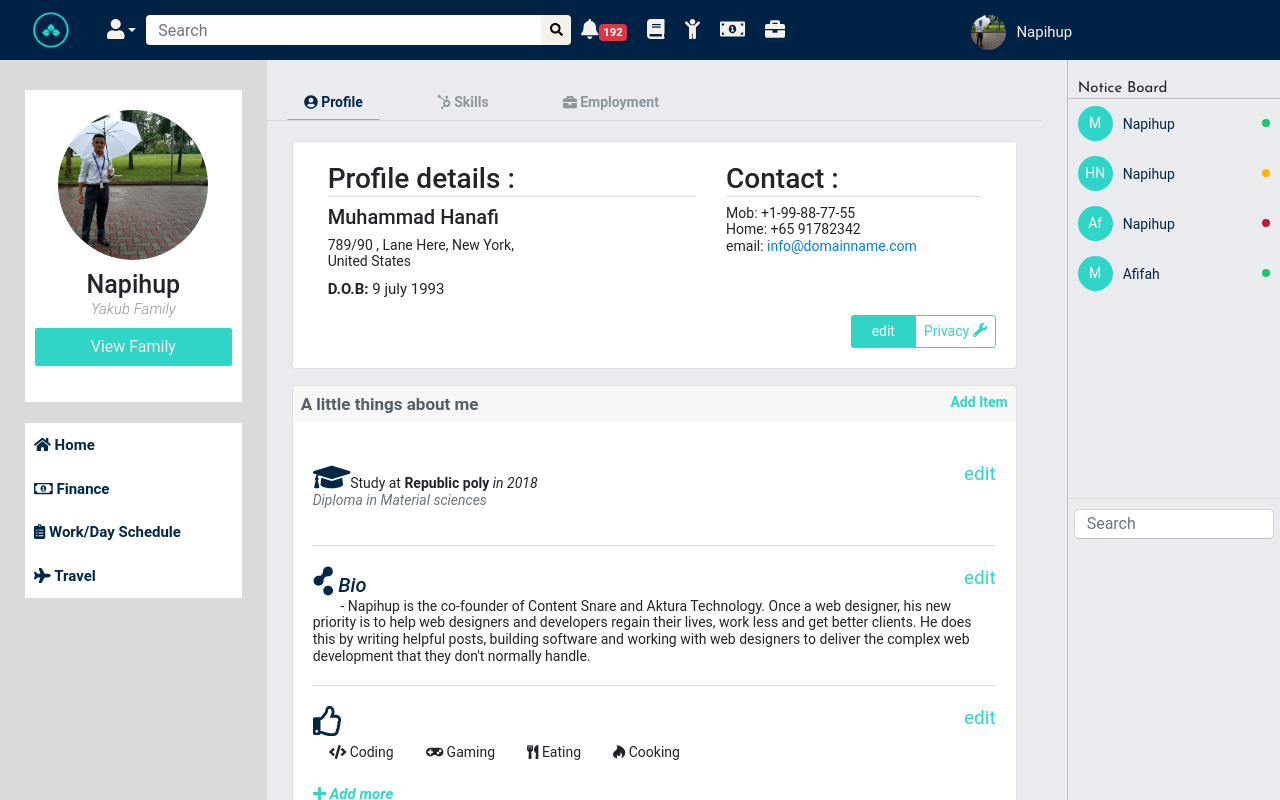
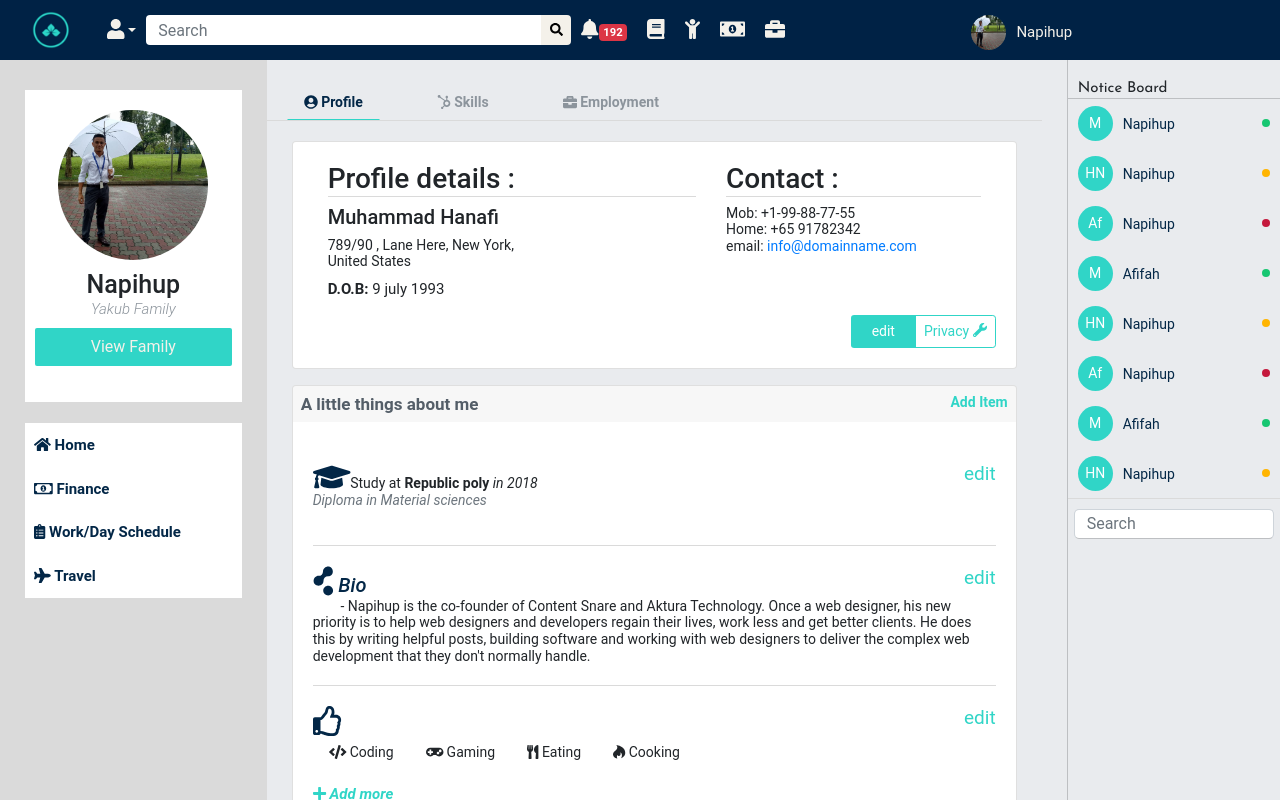
Before and after one commit to Napihups/IFFAH-CLIENT, an Angular app: page /user in a window 1280 px wide. Built offline with nearby package versions, Linux system fonts and the light colour scheme.

Commit message:
making the right side notice board as a component and transferring css classes to the new component

```diff
--- /dev/null
+++ b/src/app/user/components/notice-board/notice-board.component.css
@@ -0,0 +1,110 @@
+
+
+.right-bar {
+    float: left;
+    margin-left: 0 !important;
+    margin-top: 50px !important;
+    /*background: green !important; */
+    width: 100% !important;
+    height: 630px;
+    overflow-y: scroll;
+}
+
+.side-bar-header{
+    padding-left: 10px;
+    background:;
+    margin-top: 80px;
+    font-size: 15px;
+    font-family: 'Josefin Sans', sans-serif !important;
+    border-bottom: 1px solid #bdbfc2;
+    margin-bottom: 0px;
+}
+
+.online-list{
+    list-style: none;
+}
+
+
+.list-group-item{
+    background: transparent;
+    border: none;
+    padding: 0;
+    height: 400px;
+    /*position: absolute;*/
+    overflow: auto;
+    /*border-bottom: 1px solid #bdbfc2;*/
+}
+
+
+
+.list-group-item .list-item{
+    /*background: pink;*/
+    height: 50px;
+    vertical-align: center;
+    padding: 10px;
+    padding-top: 7px;
+    /*padding-bottom: 10px;*/
+    width: 100%;
+}
+
+.list-group-item p{
+    font-size: 14px;
+    color: #032747;
+    /*background: blue;*/
+    padding-top: 10px;
+    float: left;
+}
+
+.list-group-item .list-item:hover{
+    background: #dadada;
+}
+
+.flag-dot{
+    float: right;
+  width: 8px;
+  height:8px;
+  margin-top:13px;
+  /*border: 1px solid rgba(0, 0, 0, .2);*/
+  /*background: #17C671;*/
+  border-radius: 50%
+}
+
+.avatar{
+    float: left;
+    background: #30D5C7;
+    width: 35px;
+    height: 35px;
+    line-height: 25px;
+    border-radius: 50%;
+    margin-right: 10px;
+    margin-top: 0px;
+    text-align: center;
+    padding-top: 5px;
+    color:#fff;
+}
+
+
+#searchUserForm {
+    border-top: 1px solid #dadada;
+    text-align: center;
+    padding-right: 6px;
+    padding-left:  6px;
+}
+#searchUserForm .form-control{
+    margin-top: 10px;
+    height: 30px;
+    width: 100%;
+    /*padding: 0px;*/
+    /*border: none;*/
+    border-bottom: 1px solid #bdbfc2;
+    border-radius: 5px;
+    line-height: 60px;
+    /*background: transparent;*/
+}
+
+
+.right-bar-text{
+    margin-top: 100px !important;
+    padding: 0 20px;
+    font-style: italic;
+}
--- /dev/null
+++ b/src/app/user/components/notice-board/notice-board.component.html
@@ -0,0 +1,92 @@
+
+
+
+<h1 class="side-bar-header">Notice Board</h1>
+<ul class="list-group-item online-list">
+
+	<!-- <p class="text-muted right-bar-text">You don't have any friends,<br><a href="#"> add new friends ?</a></p> -->
+	<li class="list-item">
+		<a href="#">
+			<span class="d-inline avatar">M</span><p class="d-inline">Napihup</p> <span class="flag-dot bg-success d-inline"></span>
+		</a>
+	</li>
+	<li class="list-item">
+		<a href="#">
+			<span class="d-inline avatar">HN</span><p class="d-inline">Napihup</p> <span class="flag-dot bg-warning d-inline"></span>
+		</a>
+	</li>
+	<li class="list-item">
+		<a href="#">
+			<span class="d-inline avatar">Af</span><p class="d-inline">Napihup</p> <span class="flag-dot bg-danger d-inline"></span>
+		</a>
+	</li>
+	<li class="list-item">
+		<a href="#">
+			<span class="d-inline avatar">M</span><p class="d-inline">Afifah</p> <span class="flag-dot bg-success d-inline"></span>
+		</a>
+	</li>
+	<li class="list-item">
+		<a href="#">
+			<span class="d-inline avatar">HN</span><p class="d-inline">Napihup</p> <span class="flag-dot bg-warning d-inline"></span>
+		</a>
+	</li>
+	<li class="list-item">
+		<a href="#">
+			<span class="d-inline avatar">Af</span><p class="d-inline">Napihup</p> <span class="flag-dot bg-danger d-inline"></span>
+		</a>
+	</li>
+	<li class="list-item">
+		<a href="#">
+			<span class="d-inline avatar">M</span><p class="d-inline">Afifah</p> <span class="flag-dot bg-success d-inline"></span>
+		</a>
+	</li>
+	<li class="list-item">
+		<a href="#">
+			<span class="d-inline avatar">HN</span><p class="d-inline">Napihup</p> <span class="flag-dot bg-warning d-inline"></span>
+		</a>
+	</li>
+	<li class="list-item">
+		<a href="#">
+			<span class="d-inline avatar">Af</span><p class="d-inline">Napihup</p> <span class="flag-dot bg-danger d-inline"></span>
+		</a>
+	</li>
+	<li class="list-item">
+		<a href="#">
+			<span class="d-inline avatar">M</span><p class="d-inline">Afifah</p> <span class="flag-dot bg-success d-inline"></span>
+		</a>
+	</li>
+	<li class="list-item">
+		<a href="#">
+			<span class="d-inline avatar">HN</span><p class="d-inline">Napihup</p> <span class="flag-dot bg-warning d-inline"></span>
+		</a>
+	</li>
+	<li class="list-item">
+		<a href="#">
+			<span class="d-inline avatar">Af</span><p class="d-inline">Napihup</p> <span class="flag-dot bg-danger d-inline"></span>
+		</a>
+	</li>
+	<li class="list-item">
+		<a href="#">
+			<span class="d-inline avatar">M</span><p class="d-inline">Afifah</p> <span class="flag-dot bg-success d-inline"></span>
+		</a>
+	</li>
+	<li class="list-item">
+		<a href="#">
+			<span class="d-inline avatar">HN</span><p class="d-inline">Napihup</p> <span class="flag-dot bg-warning d-inline"></span>
+		</a>
+	</li>
+	<li class="list-item">
+		<a href="#">
+			<span class="d-inline avatar">Af</span><p class="d-inline">Napihup</p> <span class="flag-dot bg-danger d-inline"></span>
+		</a>
+	</li>
+	<li class="list-item">
+		<a href="#">
+			<span class="d-inline avatar">M</span><p class="d-inline">Afifah</p> <span class="flag-dot bg-success d-inline"></span>
+		</a>
+	</li>
+
+</ul>
+<div id="searchUserForm" class="form-group">
+	<input class="form-control" placeholder="Search">
+</div>
--- /dev/null
+++ b/src/app/user/components/notice-board/notice-board.component.ts
@@ -0,0 +1,15 @@
+import { Component, OnInit } from '@angular/core';
+
+@Component({
+  selector: 'notice-board',
+  templateUrl: './notice-board.component.html',
+  styleUrls: ['./notice-board.component.css']
+})
+export class NoticeBoardComponent implements OnInit {
+
+  constructor() { }
+
+  ngOnInit() {
+  }
+
+}
--- a/src/app/user/components/profile/profile.component.css
+++ b/src/app/user/components/profile/profile.component.css
@@ -452,8 +452,7 @@
 
 
 
-/* ---------------------  Right Side Bar layout------------------------------ */
-
+/* ----------------Layout for Right component (notice-board)----------- */
 .right-component {
     /*background: pink;*/
     min-width: 200px;
@@ -467,125 +466,3 @@
 box-shadow: -3px 1px 10px -2px rgba(187,189,189,1);*/
 
 }
-
-.right-bar {
-    float: left;
-    margin-left: 0 !important;
-    margin-top: 50px !important;
-    /*background: green !important; */
-    width: 100% !important;
-    height: 630px;
-    overflow-y: scroll;
-}
-
-.side-bar-header{
-    padding-left: 10px;
-    background:;
-    margin-top: 80px;
-    font-size: 15px;
-    font-family: 'Josefin Sans', sans-serif !important;
-    border-bottom: 1px solid #bdbfc2;
-    margin-bottom: 0px;
-}
-
-.online-list{
-    list-style: none;
-}
-
-
-.right-component .list-group-item{
-    background: transparent;
-    border: none;
-    padding: 0;
-    height: 400px;
-    /*position: absolute;*/
-    overflow: auto;
-    /*border-bottom: 1px solid #bdbfc2;*/
-}
-
-
-
-.right-component .list-group-item .list-item{
-    /*background: pink;*/
-    height: 50px;
-    vertical-align: center;
-    padding: 10px;
-    padding-top: 7px;
-    /*padding-bottom: 10px;*/
-    width: 100%;
-}
-
-.right-component .list-group-item p{
-    font-size: 14px;
-    color: #032747;
-    /*background: blue;*/
-    padding-top: 10px;
-    float: left;
-}
-
-.right-component .list-group-item .list-item:hover{
-    background: #dadada;
-}
-
-.flag-dot{
-    float: right;
-  width: 8px;
-  height:8px;
-  margin-top:13px;
-  /*border: 1px solid rgba(0, 0, 0, .2);*/
-  /*background: #17C671;*/
-  border-radius: 50%
-}
-
-.avatar{
-    float: left;
-    background: #30D5C7;
-    width: 35px;
-    height: 35px;
-    line-height: 25px;
-    border-radius: 50%;
-    margin-right: 10px;
-    margin-top: 0px;
-    text-align: center;
-    padding-top: 5px;
-    color:#fff;
-}
-
-
-#searchUserForm {
-    border-top: 1px solid #dadada;
-    text-align: center;
-    padding-right: 6px;
-    padding-left:  6px;
-}
-#searchUserForm .form-control{
-    margin-top: 10px;
-    height: 30px;
-    width: 100%;
-    /*padding: 0px;*/
-    /*border: none;*/
-    border-bottom: 1px solid #bdbfc2;
-    border-radius: 5px;
-    line-height: 60px;
-    /*background: transparent;*/
-}
-
-
-.right-bar-text{
-    margin-top: 100px !important;
-    padding: 0 20px;
-    font-style: italic;
-}
-
-
-@media only screen and (min-width:1400px) {
-    body {
-        border-right: 0.5px solid #dadada;
-        width: 1400px;
-        margin: 0 auto;
-    }
-    .navbar-wrapper{
-      width: 1300px !important;
-      margin: 0 auto;
-    }
-}
--- a/src/app/user/components/profile/profile.component.html
+++ b/src/app/user/components/profile/profile.component.html
@@ -353,39 +353,10 @@
 		</div>
 
 
-<!---------------------------------------------------------------------------------------->
+<!---------------------------------------------------------------------------->
 		<div class="col-md-2 right-component">
+			<notice-board></notice-board>
+		</div>
 
-			<h1 class="side-bar-header">Notice Board</h1>
-			<ul class="list-group-item online-list">
-
-				<!-- <p class="text-muted right-bar-text">You don't have any friends,<br><a href="#"> add new friends ?</a></p> -->
-				<li class="list-item">
-					<a href="#">
-						<span class="d-inline avatar">M</span><p class="d-inline">Napihup</p> <span class="flag-dot bg-success d-inline"></span>
-					</a>
-				</li>
-				<li class="list-item">
-					<a href="#">
-						<span class="d-inline avatar">HN</span><p class="d-inline">Napihup</p> <span class="flag-dot bg-warning d-inline"></span>
-					</a>
-				</li>
-				<li class="list-item">
-					<a href="#">
-						<span class="d-inline avatar">Af</span><p class="d-inline">Napihup</p> <span class="flag-dot bg-danger d-inline"></span>
-					</a>
-				</li>
-				<li class="list-item">
-					<a href="#">
-						<span class="d-inline avatar">M</span><p class="d-inline">Afifah</p> <span class="flag-dot bg-success d-inline"></span>
-					</a>
-				</li>
-
-			</ul>
-			<div id="searchUserForm" class="form-group">
-				<input class="form-control" placeholder="Search">
-			</div>
-
-		</div>
 	</div>
 </div>
--- a/src/app/user/user.module.ts
+++ b/src/app/user/user.module.ts
@@ -5,6 +5,7 @@ import { RepositoryComponent } from './components/repository/repository.componen
 import { UserMainComponent } from './components/user-main/user-main.component';
 import { UserModuleRouting } from './user-module.routing';
 import { NavbarComponent } from './components/navbar/navbar.component';
+import { NoticeBoardComponent } from './components/notice-board/notice-board.component';
 
 @NgModule({
   imports: [
@@ -14,7 +15,7 @@ import { NavbarComponent } from './components/navbar/navbar.component';
   declarations: [
   	ProfileComponent,
   	RepositoryComponent,
-  	UserMainComponent, NavbarComponent
+  	UserMainComponent, NavbarComponent, NoticeBoardComponent
   ]
 })
 export class UserModule { }
```
Also changed, not shown: 1 other file (tests, documents, lock files or other folders).
